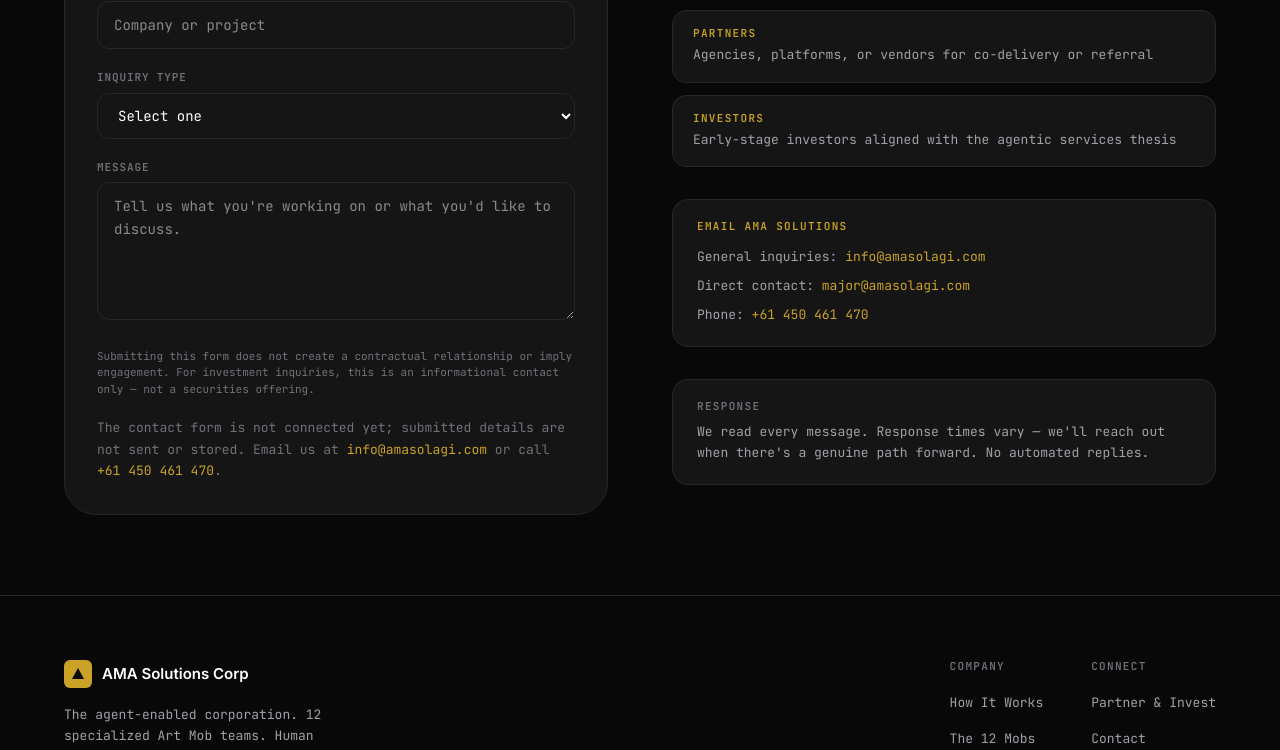
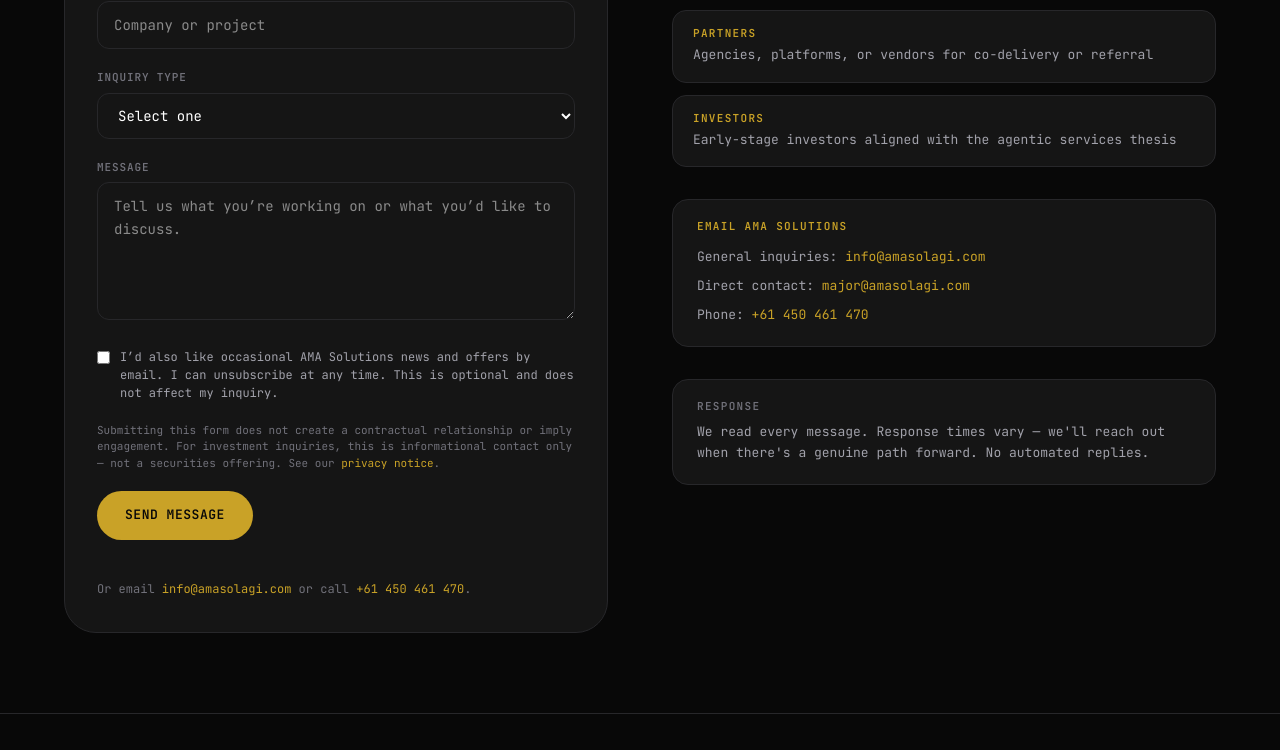
Before and after one commit to MajorDream444/amasolagi-site, a Next.js app: page /contact in a window 1280 px wide. Shown: the part 738-1488 px from the top of the page. Built offline with nearby package versions, Linux system fonts and the light colour scheme.

Commit message:
Connect contact form to Resend with optional consent

```diff
--- a/src/app/contact/ContactForm.tsx
+++ b/src/app/contact/ContactForm.tsx
@@ -2,114 +2,89 @@
 
 import { useState } from "react";
 
+type FormValues = {
+  name: string;
+  email: string;
+  org: string;
+  type: string;
+  message: string;
+};
+
 export default function ContactForm() {
-  const [form, setForm] = useState({
-    name: "",
-    email: "",
-    org: "",
-    type: "",
-    message: "",
-  });
+  const [form, setForm] = useState<FormValues>({ name: "", email: "", org: "", type: "", message: "" });
+  const [marketingConsent, setMarketingConsent] = useState(false);
+  const [website, setWebsite] = useState("");
+  const [status, setStatus] = useState("");
+  const [submitting, setSubmitting] = useState(false);
 
-  function handleChange(
-    e: React.ChangeEvent<HTMLInputElement | HTMLTextAreaElement | HTMLSelectElement>
-  ) {
+  function handleChange(e: React.ChangeEvent<HTMLInputElement | HTMLTextAreaElement | HTMLSelectElement>) {
     setForm((prev) => ({ ...prev, [e.target.name]: e.target.value }));
   }
 
+  async function handleSubmit(event: React.FormEvent<HTMLFormElement>) {
+    event.preventDefault();
+    setSubmitting(true);
+    setStatus("");
+    try {
+      const response = await fetch("/api/contact", {
+        method: "POST",
+        headers: { "Content-Type": "application/json" },
+        body: JSON.stringify({
+          name: form.name,
+          email: form.email,
+          organization: form.org,
+          inquiryType: form.type,
+          message: form.message,
+          marketingConsent,
+          website,
+        }),
+      });
+      const result = await response.json().catch(() => ({}));
+      if (!response.ok) {
+        setStatus(result.error || "We could not send your message. Please try again.");
+        return;
+      }
+      setForm({ name: "", email: "", org: "", type: "", message: "" });
+      setMarketingConsent(false);
+      setStatus(result.marketingWarning || "Message sent. We’ve emailed you a confirmation.");
+    } catch {
+      setStatus("We could not send your message. Please try again or email info@amasolagi.com.");
+    } finally {
+      setSubmitting(false);
+    }
+  }
+
   const inputStyle: React.CSSProperties = {
-    width: "100%",
-    background: "var(--surface)",
-    border: "1px solid var(--border)",
-    borderRadius: 12,
-    padding: "12px 16px",
-    color: "var(--text)",
-    fontFamily: "var(--font-mono, 'JetBrains Mono', monospace)",
-    fontSize: 14,
-    outline: "none",
-    boxSizing: "border-box",
-    transition: "border-color 0.15s",
+    width: "100%", background: "var(--surface)", border: "1px solid var(--border)",
+    borderRadius: 12, padding: "12px 16px", color: "var(--text)",
+    fontFamily: "var(--font-mono, 'JetBrains Mono', monospace)", fontSize: 14,
+    outline: "none", boxSizing: "border-box", transition: "border-color 0.15s",
   };
-
   const labelStyle: React.CSSProperties = {
-    display: "block",
-    fontFamily: "var(--font-mono, 'JetBrains Mono', monospace)",
-    fontSize: 11,
-    fontWeight: 600,
-    letterSpacing: "0.08em",
-    textTransform: "uppercase" as const,
-    color: "var(--text-dim)",
-    marginBottom: 6,
+    display: "block", fontFamily: "var(--font-mono, 'JetBrains Mono', monospace)",
+    fontSize: 11, fontWeight: 600, letterSpacing: "0.08em",
+    textTransform: "uppercase", color: "var(--text-dim)", marginBottom: 6,
   };
 
   return (
-    <form
-      onSubmit={(e) => e.preventDefault()}
-      style={{
-        background: "var(--surface)",
-        border: "1px solid var(--border)",
-        borderRadius: "var(--radius-card)",
-        padding: "32px",
-        display: "flex",
-        flexDirection: "column",
-        gap: 20,
-      }}
-    >
-      {/* Name + Email */}
+    <form onSubmit={handleSubmit} style={{ background: "var(--surface)", border: "1px solid var(--border)", borderRadius: "var(--radius-card)", padding: 32, display: "flex", flexDirection: "column", gap: 20 }}>
       <div style={{ display: "grid", gridTemplateColumns: "1fr 1fr", gap: 16 }}>
         <div>
           <label style={labelStyle} htmlFor="cf-name">Name</label>
-          <input
-            id="cf-name"
-            name="name"
-            type="text"
-            required
-            placeholder="Your name"
-            value={form.name}
-            onChange={handleChange}
-            style={inputStyle}
-          />
+          <input id="cf-name" name="name" type="text" required maxLength={120} placeholder="Your name" value={form.name} onChange={handleChange} style={inputStyle} />
         </div>
         <div>
           <label style={labelStyle} htmlFor="cf-email">Email</label>
-          <input
-            id="cf-email"
-            name="email"
-            type="email"
-            required
-            placeholder="you@org.com"
-            value={form.email}
-            onChange={handleChange}
-            style={inputStyle}
-          />
+          <input id="cf-email" name="email" type="email" required maxLength={254} placeholder="you@org.com" value={form.email} onChange={handleChange} style={inputStyle} />
         </div>
       </div>
-
-      {/* Org */}
       <div>
         <label style={labelStyle} htmlFor="cf-org">Organization <span style={{ color: "var(--text-dim)", fontWeight: 400 }}>(optional)</span></label>
-        <input
-          id="cf-org"
-          name="org"
-          type="text"
-          placeholder="Company or project"
-          value={form.org}
-          onChange={handleChange}
-          style={inputStyle}
-        />
+        <input id="cf-org" name="org" type="text" maxLength={160} placeholder="Company or project" value={form.org} onChange={handleChange} style={inputStyle} />
       </div>
-
-      {/* Type */}
       <div>
         <label style={labelStyle} htmlFor="cf-type">Inquiry type</label>
-        <select
-          id="cf-type"
-          name="type"
-          required
-          value={form.type}
-          onChange={handleChange}
-          style={{ ...inputStyle, cursor: "pointer" }}
-        >
+        <select id="cf-type" name="type" required value={form.type} onChange={handleChange} style={{ ...inputStyle, cursor: "pointer" }}>
           <option value="" disabled>Select one</option>
           <option value="client">Client inquiry</option>
           <option value="partner">Strategic partnership</option>
@@ -117,37 +92,29 @@
           <option value="other">Other</option>
         </select>
       </div>
-
-      {/* Message */}
       <div>
         <label style={labelStyle} htmlFor="cf-message">Message</label>
-        <textarea
-          id="cf-message"
-          name="message"
-          required
-          rows={5}
-          placeholder="Tell us what you're working on or what you'd like to discuss."
-          value={form.message}
-          onChange={handleChange}
-          style={{ ...inputStyle, resize: "vertical", minHeight: 120 }}
-        />
+        <textarea id="cf-message" name="message" required maxLength={5000} rows={5} placeholder="Tell us what you’re working on or what you’d like to discuss." value={form.message} onChange={handleChange} style={{ ...inputStyle, resize: "vertical", minHeight: 120 }} />
       </div>
-
-      {/* Disclaimer */}
-      <p
-        className="body-mono"
-        style={{ fontSize: 11, color: "var(--text-dim)", margin: 0, lineHeight: 1.5 }}
-      >
-        Submitting this form does not create a contractual relationship or imply
-        engagement. For investment inquiries, this is an informational contact only —
-        not a securities offering.
+      <label style={{ display: "flex", gap: 10, alignItems: "flex-start", fontSize: 12, lineHeight: 1.5, color: "var(--text-secondary)" }}>
+        <input type="checkbox" checked={marketingConsent} onChange={(event) => setMarketingConsent(event.target.checked)} style={{ marginTop: 3 }} />
+        I’d also like occasional AMA Solutions news and offers by email. I can unsubscribe at any time. This is optional and does not affect my inquiry.
+      </label>
+      <div aria-hidden="true" style={{ position: "absolute", left: "-10000px", width: 1, height: 1, overflow: "hidden" }}>
+        <label htmlFor="cf-website">Leave this field empty</label>
+        <input id="cf-website" name="website" tabIndex={-1} autoComplete="off" value={website} onChange={(event) => setWebsite(event.target.value)} />
+      </div>
+      <p className="body-mono" style={{ fontSize: 11, color: "var(--text-dim)", margin: 0, lineHeight: 1.5 }}>
+        Submitting this form does not create a contractual relationship or imply engagement. For investment inquiries, this is informational contact only — not a securities offering. See our <a href="/privacy" style={{ color: "var(--gold)" }}>privacy notice</a>.
       </p>
-
-      <p className="body-mono" style={{ color: "var(--text-dim)", fontSize: 13, margin: 0 }}>
-        The contact form is not connected yet; submitted details are not sent or stored. Email us at{" "}
-        <a href="mailto:info@amasolagi.com" style={{ color: "var(--gold)", textDecoration: "none" }}>
-          info@amasolagi.com
-        </a>{" "}or call <a href="tel:+61450461470" style={{ color: "var(--gold)", textDecoration: "none" }}>+61 450 461 470</a>.
+      <button type="submit" disabled={submitting} className="btn-primary" style={{ alignSelf: "flex-start", opacity: submitting ? 0.7 : 1 }}>
+        {submitting ? "Sending…" : "Send message"}
+      </button>
+      <p role="status" aria-live="polite" className="body-mono" style={{ color: "var(--text-secondary)", fontSize: 13, margin: 0 }}>
+        {status}
+      </p>
+      <p className="body-mono" style={{ color: "var(--text-dim)", fontSize: 12, margin: 0 }}>
+        Or email <a href="mailto:info@amasolagi.com" style={{ color: "var(--gold)" }}>info@amasolagi.com</a> or call <a href="tel:+61450461470" style={{ color: "var(--gold)" }}>+61 450 461 470</a>.
       </p>
     </form>
   );
```
